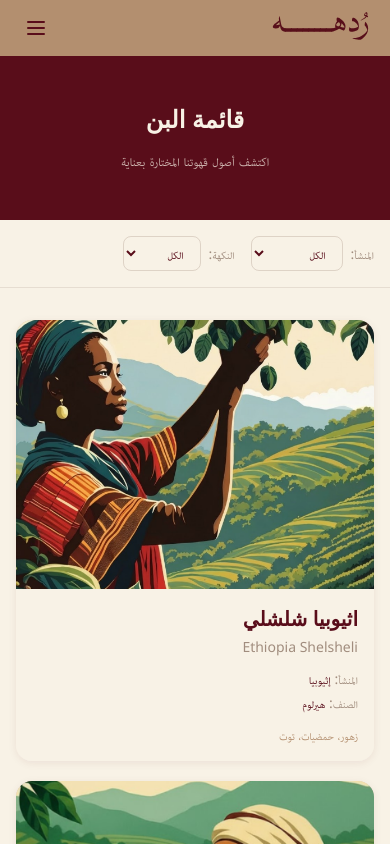
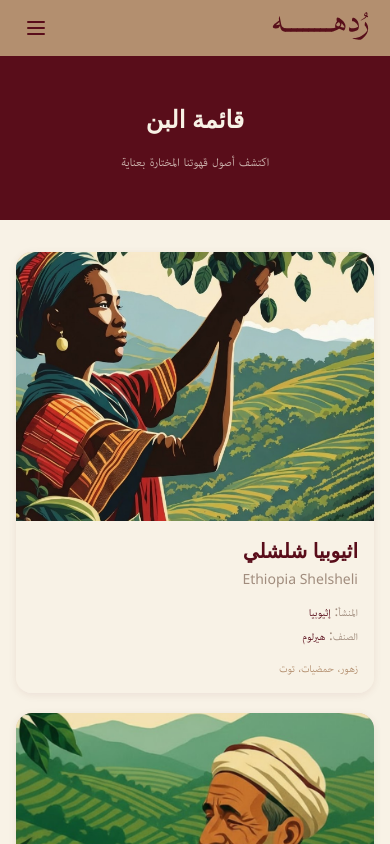
Before and after one commit to moaddreem/rudhah-website, a Next.js app: page /coffee in a window 390 px wide. Shown: the top 844 px of the page. Built offline with nearby package versions, Linux system fonts and the light colour scheme; a web font is replaced by a local one.

Commit message:
Fix Arabic font loading on mobile

```diff
--- a/src/app/coffee/page.tsx
+++ b/src/app/coffee/page.tsx
@@ -25,14 +25,6 @@ interface CoffeeBean {
 export default function CoffeePage() {
   const locale = 'ar';
   const [selectedBean, setSelectedBean] = useState<CoffeeBean | null>(null);
-  const [originFilter, setOriginFilter] = useState<string>('all');
-  const [flavorFilter, setFlavorFilter] = useState<string>('all');
-
-  const filteredBeans = coffeeData.beans.filter((bean) => {
-    const matchesOrigin = originFilter === 'all' || bean.origin_en.toLowerCase().includes(originFilter);
-    const matchesFlavor = flavorFilter === 'all' || bean.flavor_profile.includes(flavorFilter);
-    return matchesOrigin && matchesFlavor;
-  });
 
   return (
     <div className="min-h-screen" dir="rtl">
@@ -50,49 +42,10 @@ export default function CoffeePage() {
         </div>
       </section>
 
-      {/* Filters */}
-      <section className="sticky top-[57px] z-40 bg-bg/95 backdrop-blur-sm py-4 border-b border-muted/20">
-        <div className="max-w-[1280px] mx-auto px-4 sm:px-6 lg:px-8 flex flex-wrap gap-4">
-          {/* Origin Filter */}
-          <div className="flex items-center gap-2">
-            <span className="text-sm text-muted">المنشأ:</span>
-            <select
-              value={originFilter}
-              onChange={(e) => setOriginFilter(e.target.value)}
-              className="bg-transparent border border-muted/30 rounded-lg px-3 py-1.5 text-sm text-primary focus:border-accent focus:outline-none"
-            >
-              <option value="all">الكل</option>
-              {coffeeData.filters.origins.map((origin) => (
-                <option key={origin.id} value={origin.id}>
-                  {locale === 'ar' ? origin.name_ar : origin.name_en}
-                </option>
-              ))}
-            </select>
-          </div>
-
-          {/* Flavor Filter */}
-          <div className="flex items-center gap-2">
-            <span className="text-sm text-muted">النكهة:</span>
-            <select
-              value={flavorFilter}
-              onChange={(e) => setFlavorFilter(e.target.value)}
-              className="bg-transparent border border-muted/30 rounded-lg px-3 py-1.5 text-sm text-primary focus:border-accent focus:outline-none"
-            >
-              <option value="all">الكل</option>
-              {coffeeData.filters.flavor_profiles.map((flavor) => (
-                <option key={flavor.id} value={flavor.id}>
-                  {locale === 'ar' ? flavor.name_ar : flavor.name_en}
-                </option>
-              ))}
-            </select>
-          </div>
-        </div>
-      </section>
-
       {/* Coffee Grid */}
       <main className="max-w-[1280px] mx-auto px-4 sm:px-6 lg:px-8 py-8">
         <div className="grid grid-cols-1 md:grid-cols-2 lg:grid-cols-3 gap-5">
-          {filteredBeans.map((bean) => (
+          {coffeeData.beans.map((bean) => (
             <CoffeeCard
               key={bean.id}
               bean={bean}
@@ -101,12 +54,6 @@ export default function CoffeePage() {
             />
           ))}
         </div>
-
-        {filteredBeans.length === 0 && (
-          <div className="text-center py-12">
-            <p className="text-muted">لا توجد نتائج مطابقة للفلتر</p>
-          </div>
-        )}
       </main>
 
       {/* Modal */}
--- a/src/app/en/coffee/page.tsx
+++ b/src/app/en/coffee/page.tsx
@@ -25,14 +25,6 @@ interface CoffeeBean {
 export default function CoffeePageEN() {
   const locale = 'en';
   const [selectedBean, setSelectedBean] = useState<CoffeeBean | null>(null);
-  const [originFilter, setOriginFilter] = useState<string>('all');
-  const [flavorFilter, setFlavorFilter] = useState<string>('all');
-
-  const filteredBeans = coffeeData.beans.filter((bean) => {
-    const matchesOrigin = originFilter === 'all' || bean.origin_en.toLowerCase().includes(originFilter);
-    const matchesFlavor = flavorFilter === 'all' || bean.flavor_profile.includes(flavorFilter);
-    return matchesOrigin && matchesFlavor;
-  });
 
   return (
     <div className="min-h-screen">
@@ -50,47 +42,10 @@ export default function CoffeePageEN() {
         </div>
       </section>
 
-      {/* Filters */}
-      <section className="sticky top-[57px] z-40 bg-bg/95 backdrop-blur-sm py-4 px-4 border-b border-muted/20">
-        <div className="max-w-6xl mx-auto flex flex-wrap gap-4">
-          <div className="flex items-center gap-2">
-            <span className="text-sm text-muted">Origin:</span>
-            <select
-              value={originFilter}
-              onChange={(e) => setOriginFilter(e.target.value)}
-              className="bg-transparent border border-muted/30 rounded-lg px-3 py-1.5 text-sm text-primary focus:border-accent focus:outline-none"
-            >
-              <option value="all">All</option>
-              {coffeeData.filters.origins.map((origin) => (
-                <option key={origin.id} value={origin.id}>
-                  {origin.name_en}
-                </option>
-              ))}
-            </select>
-          </div>
-
-          <div className="flex items-center gap-2">
-            <span className="text-sm text-muted">Flavor:</span>
-            <select
-              value={flavorFilter}
-              onChange={(e) => setFlavorFilter(e.target.value)}
-              className="bg-transparent border border-muted/30 rounded-lg px-3 py-1.5 text-sm text-primary focus:border-accent focus:outline-none"
-            >
-              <option value="all">All</option>
-              {coffeeData.filters.flavor_profiles.map((flavor) => (
-                <option key={flavor.id} value={flavor.id}>
-                  {flavor.name_en}
-                </option>
-              ))}
-            </select>
-          </div>
-        </div>
-      </section>
-
       {/* Coffee Grid */}
       <main className="px-4 py-8 max-w-6xl mx-auto">
         <div className="grid grid-cols-1 md:grid-cols-2 lg:grid-cols-3 gap-6">
-          {filteredBeans.map((bean) => (
+          {coffeeData.beans.map((bean) => (
             <CoffeeCard
               key={bean.id}
               bean={bean}
@@ -99,12 +54,6 @@ export default function CoffeePageEN() {
             />
           ))}
         </div>
-
-        {filteredBeans.length === 0 && (
-          <div className="text-center py-12">
-            <p className="text-muted">No results match your filters</p>
-          </div>
-        )}
       </main>
 
       {selectedBean && (
```
